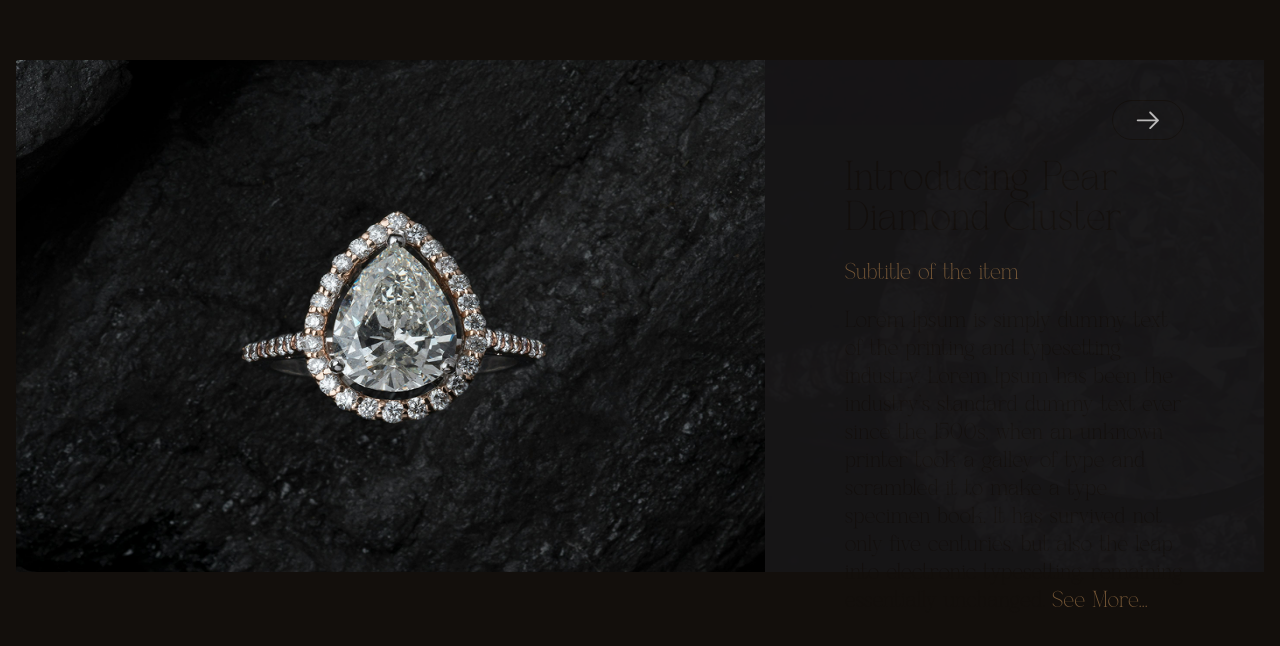
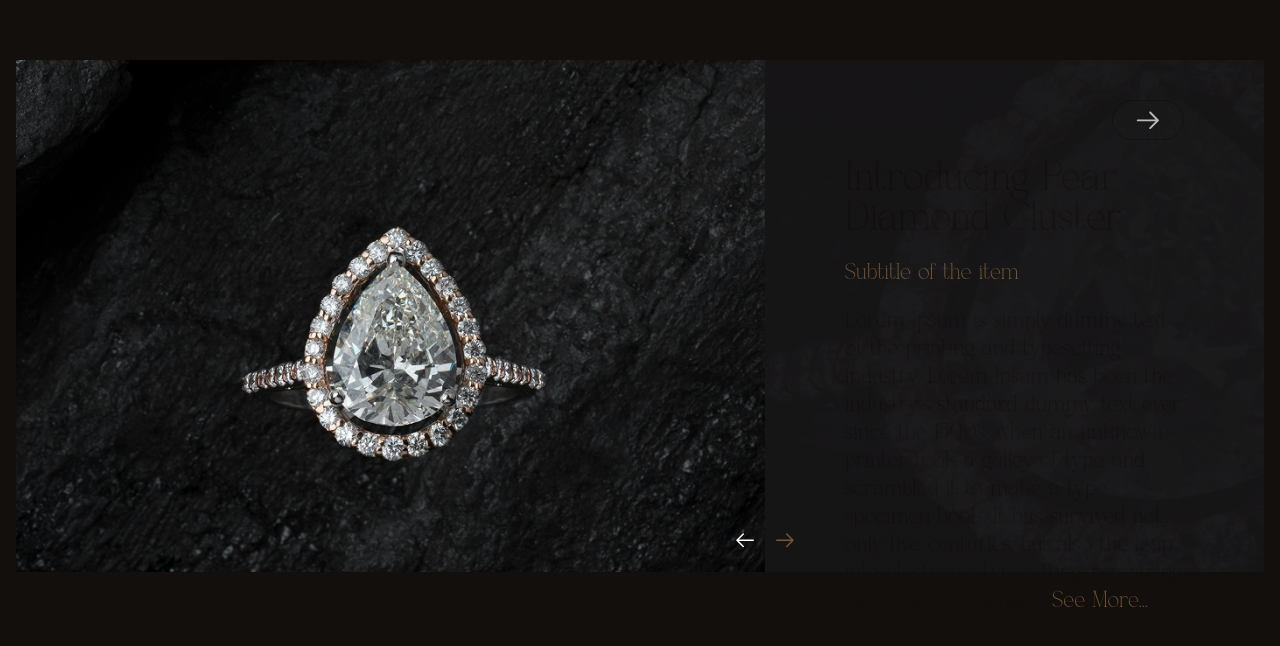
Before and after one commit to Webminds-designs/odessa, a Next.js app: page / in a window 1280 px wide. Shown: the part 2416-3062 px from the top of the page. Built offline with nearby package versions, Linux system fonts and the light colour scheme.

Commit message:
make carousel functional in New Collection Section | change Hero Section button color to bg-brown

```diff
--- a/app/components/HeroContent.tsx
+++ b/app/components/HeroContent.tsx
@@ -21,7 +21,7 @@ const HeroContent = () => {
           <div className="group relative inline-block">
             <div className="relative px-4 py-2 bg-white text-black rounded-full cursor-pointer overflow-hidden  border-white border-2 ">
               {/* Animated overlay */}
-              <span className="absolute inset-0 bg-[#A07648] transform -translate-x-full transition-transform duration-600 group-hover:translate-x-0"></span>
+              <span className="absolute inset-0 bg-brown transform -translate-x-full transition-transform duration-600 group-hover:translate-x-0"></span>
               {/* Button text */}
               <span className="relative z-10 transition-colors duration-600 group-hover:text-white ">
                 Order Now
@@ -31,7 +31,7 @@ const HeroContent = () => {
           <div className="group relative inline-block">
             <div className="relative px-4 py-2 bg-transparent text-white border-solid border-white border-2 rounded-full cursor-pointer overflow-hidden  ">
               {/* Animated overlay */}
-              <span className="absolute inset-0 bg-[#A07648] transform -translate-x-full transition-transform duration-600 group-hover:translate-x-0"></span>
+              <span className="absolute inset-0 bg-brown transform -translate-x-full transition-transform duration-600 group-hover:translate-x-0"></span>
               {/* Button text */}
               <span className="relative z-10 transition-colors duration-600 group-hover:text-white ">
                 See Collection
--- a/app/components/NewCollection.tsx
+++ b/app/components/NewCollection.tsx
@@ -1,4 +1,6 @@
-import React from 'react'
+"use client";
+
+import React, { useState, useEffect } from 'react'
 import { GoArrowRight, GoArrowLeft } from 'react-icons/go'
 import diamond from '../asset/Images/Ellipse 1.png'
 import bgimg from '../asset/Images/bgimg1.png'
@@ -6,6 +8,84 @@ import gem from '../asset/Images/gem1.png'
 import Image from 'next/image'
 
 const NewCollection = () => {
+    // Add state to track current slide
+    const [currentIndex, setCurrentIndex] = useState(0);
+    // Add state for transitions
+    const [isTransitioning, setIsTransitioning] = useState(false);
+    const [fadeState, setFadeState] = useState('fade-in');
+
+    const diamonds = [
+        {
+            id: 0,
+            title: 'Introducing Pear Diamond Cluster',
+            subtitle: 'Subtitle of the item',
+            description: 'Lorem Ipsum is simply dummy text of the printing and typesetting industry. Lorem Ipsum has been the industry\'s standard dummy text ever since the 1500s, when an unknown printer took a galley of type and scrambled it to make a type specimen book. It has survived not only five centuries, but also the leap into electronic typesetting, remaining essentially unchanged. ',
+            image: gem
+        },
+        {
+            id: 1,
+            title: 'Introducing Pear Diamond Cluster',
+            subtitle: 'Subtitle of the item',
+            description: 'Lorem Ipsum is simply dummy text of the printing and typesetting industry. Lorem Ipsum has been the industry\'s standard dummy text ever since the 1500s, when an unknown printer took a galley of type and scrambled it to make a type specimen book. It has survived not only five centuries, but also the leap into electronic typesetting, remaining essentially unchanged. ',
+            image: gem
+        },
+        {
+            id: 2,
+            title: 'Introducing Pear Diamond Cluster',
+            subtitle: 'Subtitle of the item',
+            description: 'Lorem Ipsum is simply dummy text of the printing and typesetting industry. Lorem Ipsum has been the industry\'s standard dummy text ever since the 1500s, when an unknown printer took a galley of type and scrambled it to make a type specimen book. It has survived not only five centuries, but also the leap into electronic typesetting, remaining essentially unchanged. ',
+            image: gem
+        },
+        {
+            id: 3,
+            title: 'Introducing Pear Diamond Cluster',
+            subtitle: 'Subtitle of the item',
+            description: 'Lorem Ipsum is simply dummy text of the printing and typesetting industry. Lorem Ipsum has been the industry\'s standard dummy text ever since the 1500s, when an unknown printer took a galley of type and scrambled it to make a type specimen book. It has survived not only five centuries, but also the leap into electronic typesetting, remaining essentially unchanged. ',
+            image: gem
+        },
+        {
+            id: 4,
+            title: 'Introducing Pear Diamond Cluster',
+            subtitle: 'Subtitle of the item',
+            description: 'Lorem Ipsum is simply dummy text of the printing and typesetting industry. Lorem Ipsum has been the industry\'s standard dummy text ever since the 1500s, when an unknown printer took a galley of type and scrambled it to make a type specimen book. It has survived not only five centuries, but also the leap into electronic typesetting, remaining essentially unchanged. ',
+            image: gem
+        },
+    ]
+
+    // Navigation functions with animation handling
+    const goToPrevious = () => {
+        if (isTransitioning) return;
+
+        setFadeState('fade-out');
+        setIsTransitioning(true);
+
+        setTimeout(() => {
+            setCurrentIndex((prevIndex) =>
+                prevIndex === 0 ? diamonds.length - 1 : prevIndex - 1
+            );
+            setFadeState('fade-in');
+            setTimeout(() => setIsTransitioning(false), 500);
+        }, 300);
+    };
+
+    const goToNext = () => {
+        if (isTransitioning) return;
+
+        setFadeState('fade-out');
+        setIsTransitioning(true);
+
+        setTimeout(() => {
+            setCurrentIndex((prevIndex) =>
+                prevIndex === diamonds.length - 1 ? 0 : prevIndex + 1
+            );
+            setFadeState('fade-in');
+            setTimeout(() => setIsTransitioning(false), 500);
+        }, 300);
+    };
+
+    // Get current diamond data
+    const currentDiamond = diamonds[currentIndex];
+
     return (
         <div className='flex flex-col w-full gap-10'>
 
@@ -61,29 +141,51 @@ const NewCollection = () => {
                     style={{ backgroundImage: `url(${bgimg.src})` }}
                 >
 
-                    <div className='w-3/5'>
-                        <Image
-                            src={gem}
-                            alt='gem'
-                            className='w-full h-full'
+                    <div className='w-3/5 relative overflow-hidden'>
+                        <div className={`transition-all duration-500 ${fadeState === 'fade-out' ? 'opacity-0 scale-105' : 'opacity-100 scale-100'}`}>
+                            <Image
+                                src={currentDiamond.image}
+                                alt={currentDiamond.title}
+                                className='w-full h-full'
+                                key={`image-${currentIndex}`}
+                            />
+                        </div>
+                        <GoArrowLeft
+                            onClick={goToPrevious}
+                            className='absolute bottom-5 right-2 text-white text-2xl cursor-pointer hover:-translate-x-2 transform transition-transform duration-300'
                         />
                     </div>
 
-                    <div className='flex flex-col gap-5 w-2/5 bg-zinc-900 opacity-70 py-10 px-20'>
+                    <div className='flex flex-col relative gap-5 w-2/5 bg-zinc-900 opacity-70 py-10 px-20'>
                         <div className='flex justify-end'>
-                            <div className='flex justify-center items-center py-1 px-5 border rounded-full'>
+                            <div className='flex justify-center items-center py-1 px-5 border rounded-full cursor-pointer hover:scale-105 transition-transform duration-500'>
                                 <GoArrowRight className='text-white text-3xl' />
                             </div>
                         </div>
-                        <p className='font-vasion text-4xl'>Introducing Pear Diamond Cluster</p>
-                        <p className='font-vasion text-xl text-brown'>Subtitle of the item</p>
-                        <p className='font-vasion text-xl'>
-                            <span>Lorem Ipsum is simply dummy text of the printing and typesetting industry. Lorem Ipsum has been the industry's standard dummy text ever since the 1500s, when an unknown printer took a galley of type and scrambled it to make a type specimen book. It has survived not only five centuries, but also the leap into electronic typesetting, remaining essentially unchanged. </span>
-                            <span className='text-brown'>See More...</span>
-                        </p>
+
+                        <div className={`transition-all duration-500 ${fadeState === 'fade-out' ? 'opacity-0 transform translate-y-4' : 'opacity-100 transform translate-y-0'}`}>
+                            <p className='font-vasion text-4xl'>{currentDiamond.title}</p>
+                        </div>
+
+                        <div className={`transition-all duration-500 delay-100 ${fadeState === 'fade-out' ? 'opacity-0 transform translate-y-4' : 'opacity-100 transform translate-y-0'}`}>
+                            <p className='font-vasion text-xl text-brown'>{currentDiamond.subtitle}</p>
+                        </div>
+
+                        <div className={`transition-all duration-500 delay-200 ${fadeState === 'fade-out' ? 'opacity-0 transform translate-y-4' : 'opacity-100 transform translate-y-0'}`}>
+                            <p className='font-vasion text-xl'>
+                                <span>{currentDiamond.description}</span>
+                                <span className='text-brown'>See More...</span>
+                            </p>
+                        </div>
+
+                        <GoArrowRight
+                            onClick={goToNext}
+                            className='absolute bottom-5 left-2 text-brown text-2xl cursor-pointer hover:translate-x-2 transform transition-transform duration-300'
+                        />
                     </div>
 
                 </div>
+
             </div>
 
         </div>
```
